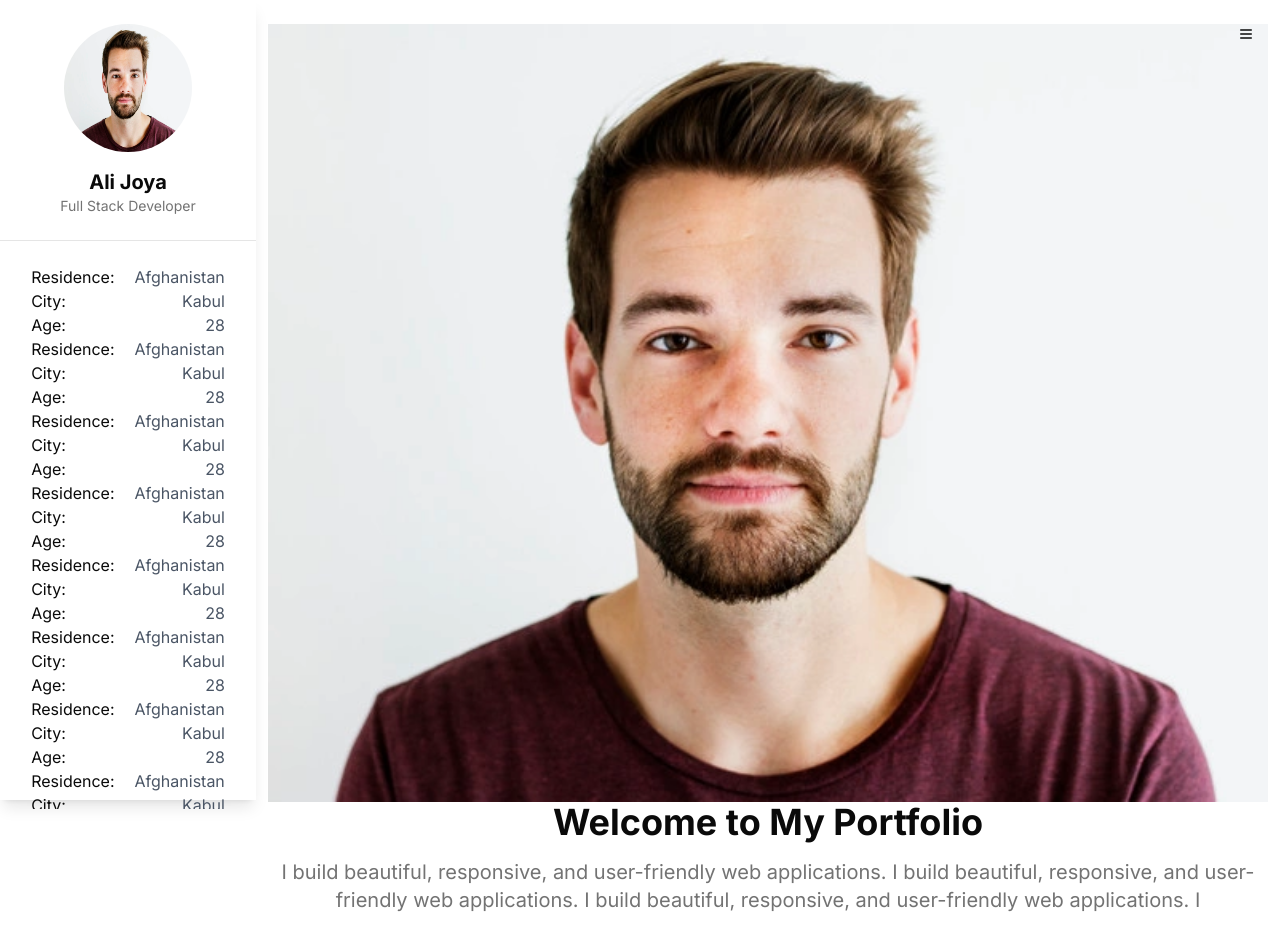
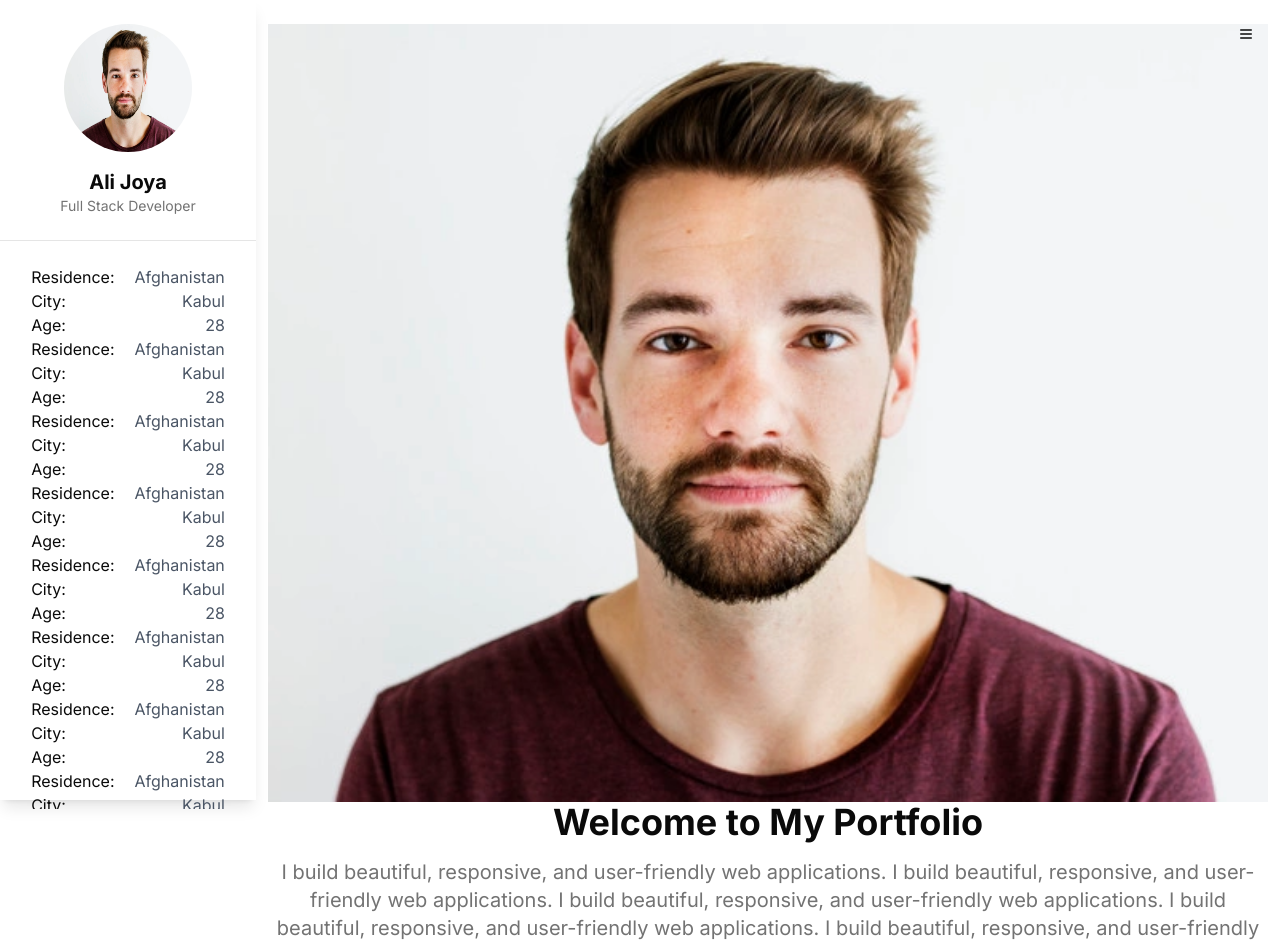
Before and after one commit to alinexon/my-portfolio, a Next.js app: page / in a window 1280 px wide. Shown: the top 945 px of the page. Before the commit the page ends 914 px from the top, so only its background shows below. Built offline with nearby package versions, Linux system fonts and the light colour scheme.

Commit message:
add text in main content

```diff
--- a/src/components/main-content.tsx
+++ b/src/components/main-content.tsx
@@ -27,6 +27,9 @@ function MainContant({ isRightSidebarOpen }: Props) {
             I build beautiful, responsive, and user-friendly web applications. I
             build beautiful, responsive, and user-friendly web applications. I
             build beautiful, responsive, and user-friendly web applications. I
+            build beautiful, responsive, and user-friendly web applications. I
+            build beautiful, responsive, and user-friendly web applications. I
+            build beautiful, responsive, and user-friendly web applications. I
           </p>
         </div>
       </section>
```
